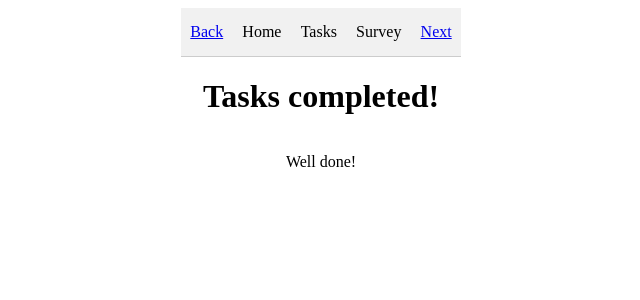
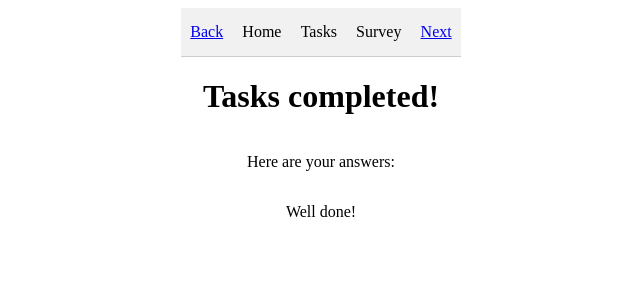
Before and after one commit to ntnon/svelte-cog, a SvelteKit app: page /tasks/completed in a window 1280 px wide. Shown: the top 300 px of the page, without its empty margins (319-959 px from the left). Built offline with nearby package versions, Linux system fonts and the light colour scheme.

Commit message:
Update +page.svelte

```diff
--- a/src/routes/tasks/completed/+page.svelte
+++ b/src/routes/tasks/completed/+page.svelte
@@ -1,3 +1,6 @@
+<script lang="ts">
+</script>
+
 <h1>Tasks completed!</h1>
-
+<p>Here are your answers:</p>
 <p>Well done!</p>
```
